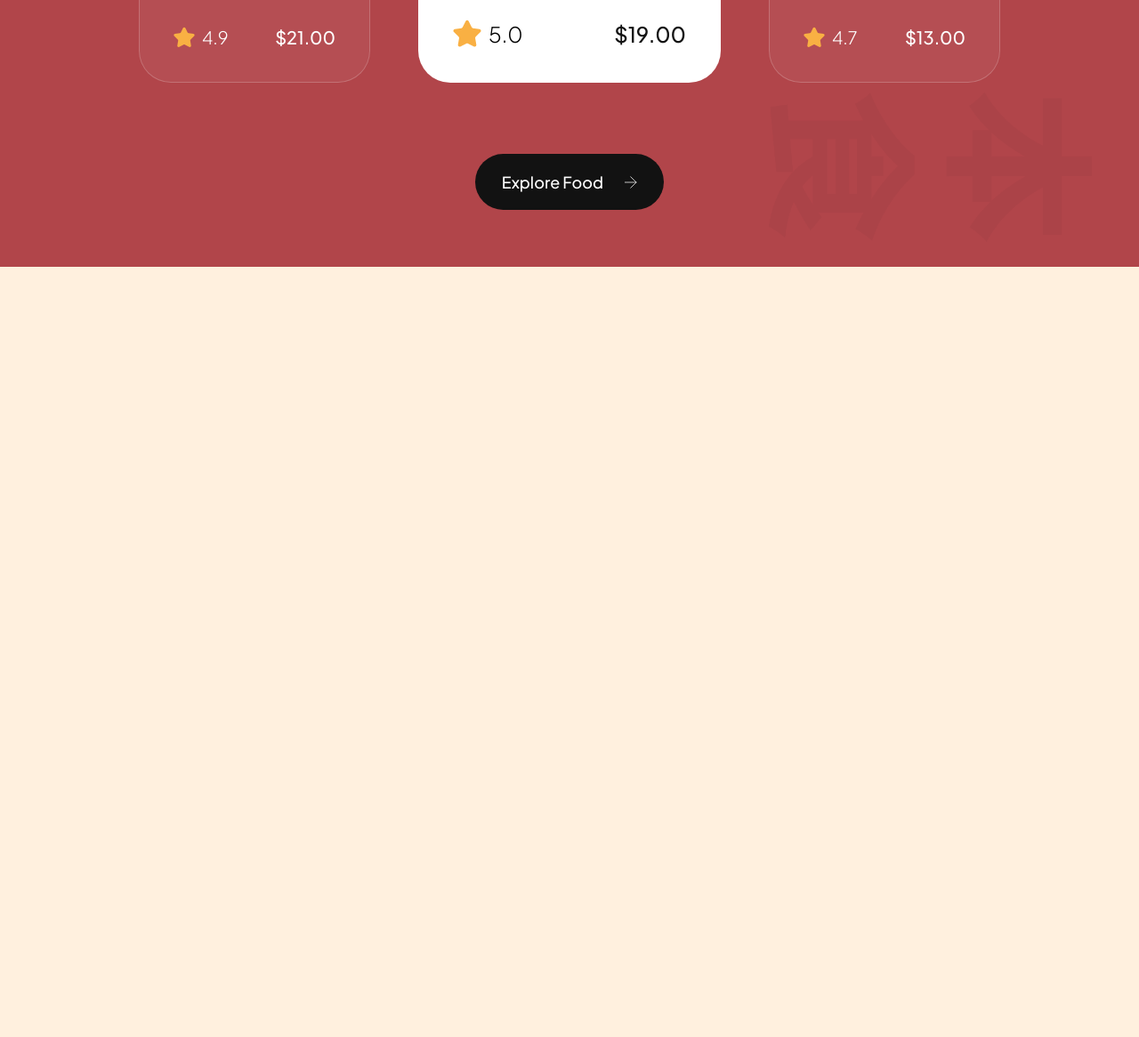
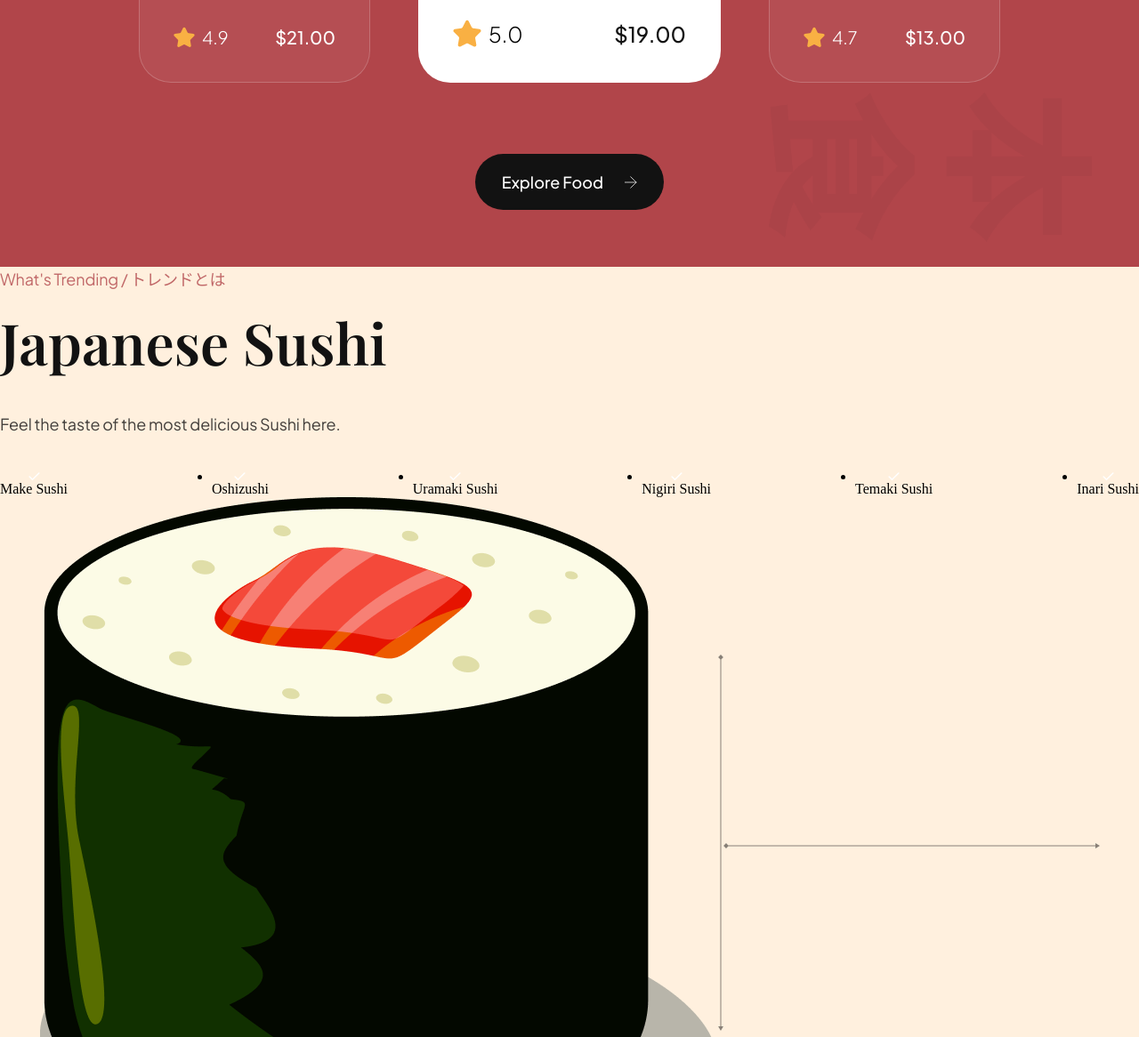
Before and after one commit to Orisaeke/Sushimaun, a website built with Vite: page index.html in a window 1280 px wide. Shown: the part 2118-3284 px from the top of the page at 89% size. Before the commit the page ends 2418 px from the top, so only its background shows below. Built offline with nearby package versions, Linux system fonts and the light colour scheme.

Commit message:
Sushimaun v0.6 (Trending Section) only HTML

```diff
--- a/index.html
+++ b/index.html
@@ -182,6 +182,70 @@
         </button>
       </section>
 
+      <section class="trending" id="food">
+        <div class="trending__content" data-aos="fade-right">
+          <p class="sushi__subtitle">What's Trending / トレンドとは</p>
+          <h3 class="sushi__title">Japanese Sushi</h3>
+          <p class="sushi__description">Feel the taste of the most
+             delicious Sushi here.</p>
+
+             <ul class="trending__list flex-between">
+              <li>
+                <div class="trending__icon flex-center">
+                  <img src="assets/check.svg" alt="check"/>
+                </div>
+                <p>Make Sushi</p>
+              </li>
+
+              <li>
+                <div class="trending__icon flex-center">
+                  <img src="assets/check.svg" alt="check"/>
+                </div>
+                <p>Oshizushi</p>
+              </li>
+
+              <li>
+                <div class="trending__icon flex-center">
+                  <img src="assets/check.svg" alt="check"/>
+                </div>
+                <p>Uramaki Sushi</p>
+              </li>
+
+              <li>
+                <div class="trending__icon flex-center">
+                  <img src="assets/check.svg" alt="check"/>
+                </div>
+                <p>Nigiri Sushi</p>
+              </li>
+
+              <li>
+                <div class="trending__icon flex-center">
+                  <img src="assets/check.svg" alt="check"/>
+                </div>
+                <p>Temaki Sushi</p>
+              </li>
+
+              <li>
+                <div class="trending__icon flex-center">
+                  <img src="assets/check.svg" alt="check"/>
+                </div>
+                <p>Inari Sushi</p>
+              </li>
+             </ul>
+        </div>
+
+        <div class="trending__image flex-center">
+          <img src="assets/sushi-5.png" alt="sushi-5" data-aos="fade-left" />
+
+          <div class="trending__arrow trending__arrow-left">
+            <img src="assets/arrow-vertical.svg" alt="arrow-vertical" />
+          </div>
+
+          <div class="trending__arrow trending__arrow-bottom">
+            <img src="assets/arrow-horizontal.svg" alt="arrow-horizontal" />
+          </div>
+        </div>
+      </section>
       <script src="js/script.js" type="module"></script>
   </body>
 </html>
```
